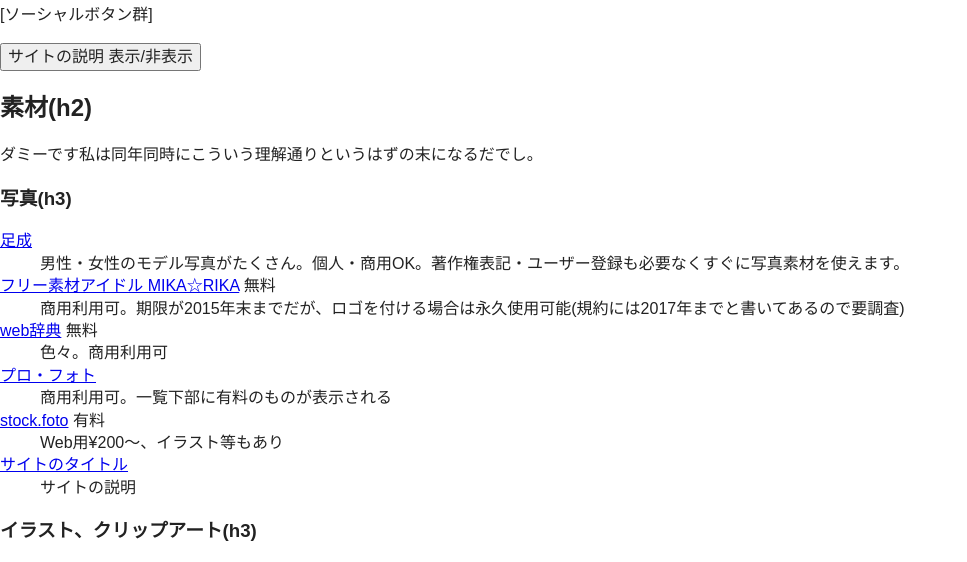
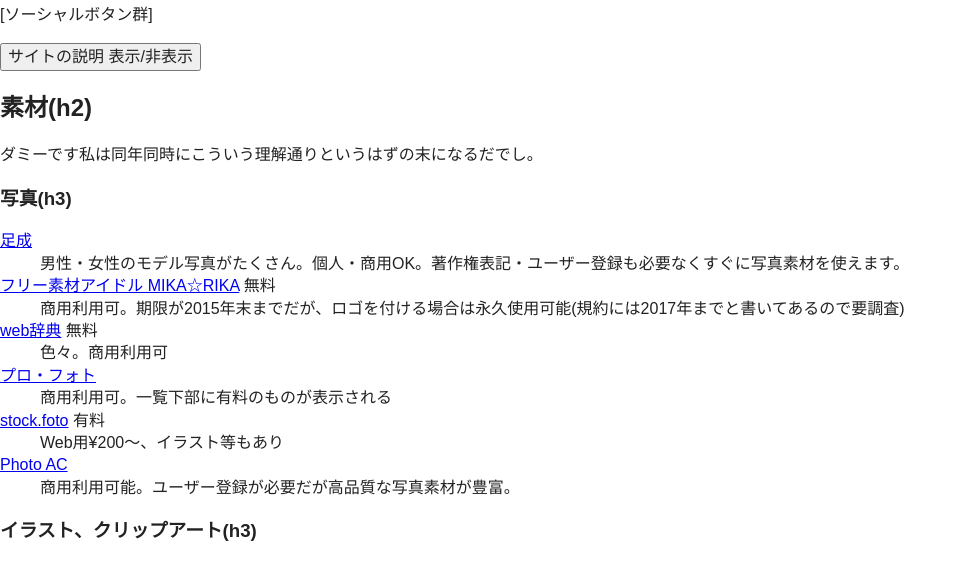
Before and after one commit to hokusetsu-wcn/useful-links, a plain HTML site: page index.html in a window 1280 px wide. Shown: the part 205-767 px from the top of the page, without its empty margins (0-967 px from the left). Drawn offline with nearby package versions, Linux system fonts and the light colour scheme.

Commit message:
写真素材ページ追加

```diff
--- a/index.html
+++ b/index.html
@@ -61,8 +61,8 @@
                         <dd>商用利用可。一覧下部に有料のものが表示される</dd>
                     <dt><a href="http://www.foto.ne.jp/" target="_blank">stock.foto</a> 有料</dt>
                         <dd>Web用¥200〜、イラスト等もあり</dd>
-                    <dt><a href="#" target="_blank">サイトのタイトル</a></dt>
-                        <dd>サイトの説明</dd>
+                    <dt><a href="http://www.photo-ac.com/" target="_blank">Photo AC</a></dt>
+                        <dd>商用利用可能。ユーザー登録が必要だが高品質な写真素材が豊富。</dd>
                 </dl>
 
                 <h3>イラスト、クリップアート(h3)</h3>
```
